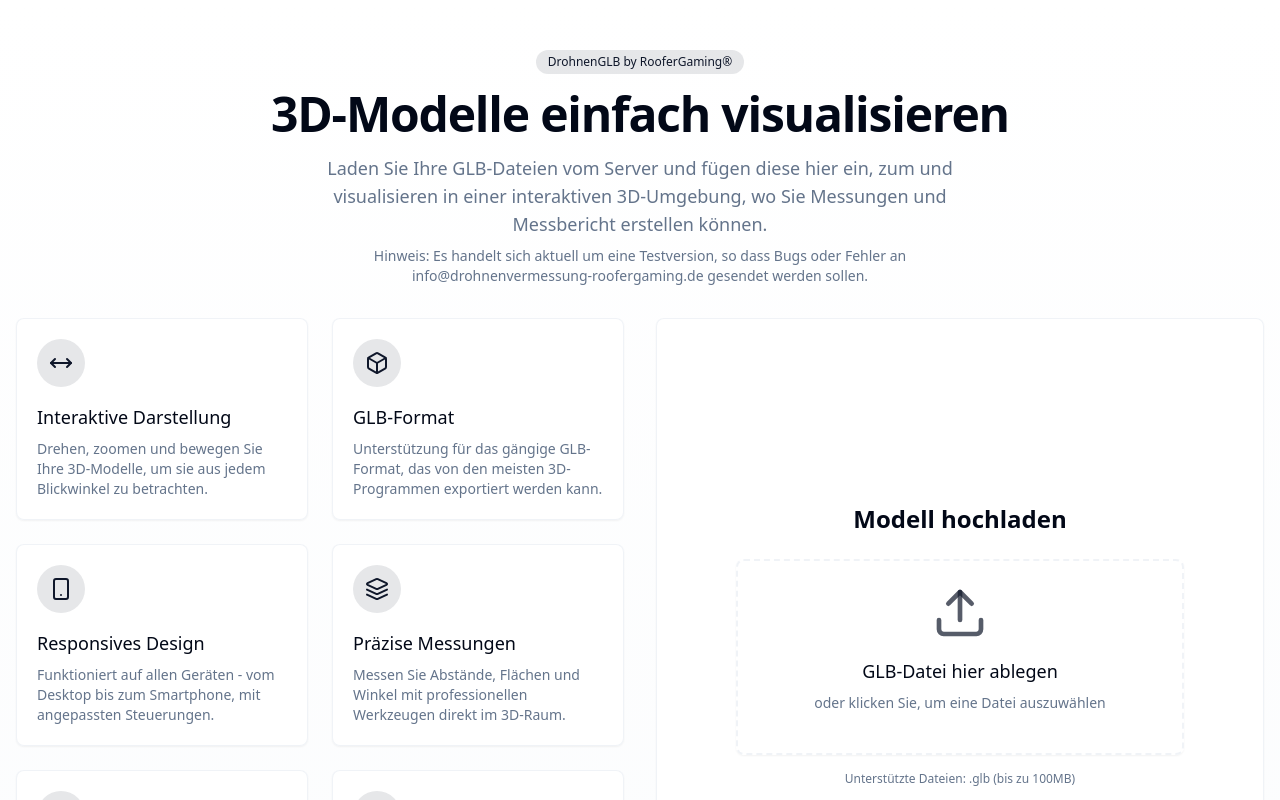
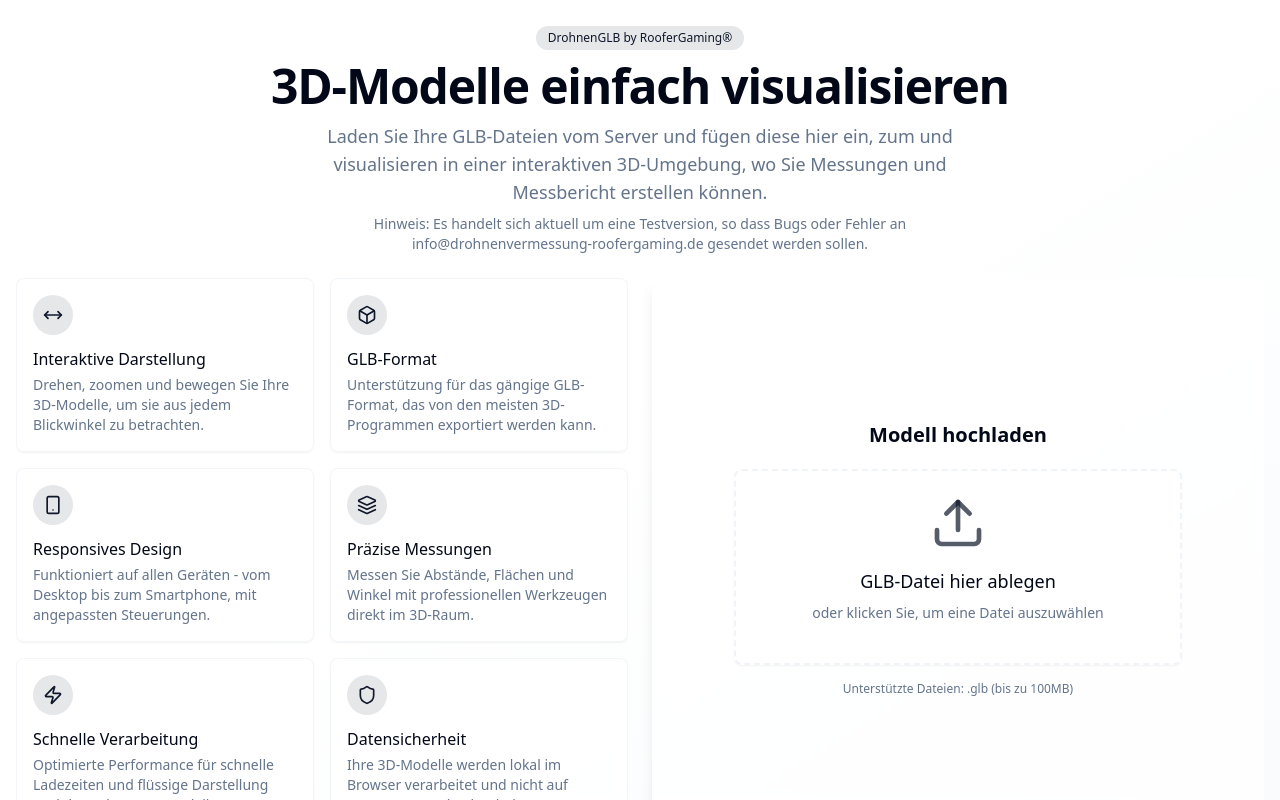
Before and after one commit to RooferGamingGER/glb-viewer-c8cb6b60, a React (Vite) app: page / in a window 1280 px wide. Shown: the top 800 px of the page. Built offline with nearby package versions, Linux system fonts and the light colour scheme.

Commit message:
Implement the plan
This commit implements the changes as per the provided plan.

```diff
--- a/src/index.css
+++ b/src/index.css
@@ -100,7 +100,7 @@
 
 @layer components {
   .glass-panel {
-    @apply bg-background/80 backdrop-blur-sm border border-border/50 rounded-lg shadow-sm transition-all;
+    @apply bg-background/70 backdrop-blur-sm border border-border/40 rounded-lg shadow-sm transition-all;
   }
 
   .glass-button {
@@ -179,3 +179,32 @@
 .button-hover:hover:not(:disabled) {
   @apply shadow-md transform -translate-y-0.5;
 }
+
+/* New animations for modern UI */
+@keyframes fadeIn {
+  from {
+    opacity: 0;
+  }
+  to {
+    opacity: 1;
+  }
+}
+
+@keyframes slideUp {
+  from {
+    opacity: 0;
+    transform: translateY(10px);
+  }
+  to {
+    opacity: 1;
+    transform: translateY(0);
+  }
+}
+
+.animate-fade-in {
+  animation: fadeIn 0.6s ease-out forwards;
+}
+
+.animate-slide-up {
+  animation: slideUp 0.6s ease-out forwards;
+}
--- a/src/pages/Index.tsx
+++ b/src/pages/Index.tsx
@@ -5,18 +5,18 @@ import { Smartphone, Box, Layers, MoveHorizontal, Zap, Shield } from 'lucide-rea
 
 const Index = () => {
   return (
-    <div className="min-h-screen bg-gradient-to-b from-background to-secondary/30 px-4 py-8 md:py-12">
-      <div className="max-w-7xl mx-auto">
-        <div className="text-center mb-8">
-          <div className="inline-block px-3 py-1 bg-primary/10 text-primary rounded-full text-xs font-medium">
+    <div className="h-screen flex flex-col bg-gradient-to-br from-background via-background to-secondary/40 px-4 py-6">
+      <div className="flex-grow max-w-7xl mx-auto flex flex-col justify-between">
+        <div className="text-center mb-4">
+          <div className="inline-block px-3 py-1 bg-primary/10 text-primary rounded-full text-xs font-medium animate-fade-in">
             DrohnenGLB by RooferGaming®
           </div>
 
-          <h1 className="text-3xl md:text-5xl font-bold tracking-tight mt-4 mb-4">
+          <h1 className="text-3xl md:text-4xl lg:text-5xl font-bold tracking-tight mt-3 mb-3 animate-slide-up">
             3D-Modelle einfach visualisieren
           </h1>
 
-          <p className="text-md md:text-lg text-muted-foreground max-w-2xl mx-auto">
+          <p className="text-md md:text-lg text-muted-foreground max-w-2xl mx-auto animate-fade-in">
             Laden Sie Ihre GLB-Dateien vom Server und fügen diese hier ein, zum und visualisieren in einer interaktiven 3D-Umgebung,
             wo Sie Messungen und Messbericht erstellen können.
           </p>
@@ -27,64 +27,64 @@ const Index = () => {
           </p>
         </div>
 
-        <div className="grid grid-cols-1 lg:grid-cols-2 gap-8 mt-8">
+        <div className="grid grid-cols-1 lg:grid-cols-2 gap-6 mt-2 flex-grow overflow-hidden">
           {/* Left side - Information Grid */}
-          <div className="grid grid-cols-1 md:grid-cols-2 gap-4 md:gap-6">
-            <div className="glass-panel p-5 rounded-lg hover:shadow-lg transition-all duration-300 hover:-translate-y-1">
-              <div className="w-12 h-12 bg-primary/10 rounded-full flex items-center justify-center mb-4">
-                <MoveHorizontal className="w-6 h-6 text-primary" />
+          <div className="grid grid-cols-1 md:grid-cols-2 gap-3 md:gap-4 auto-rows-min overflow-auto pb-2">
+            <div className="glass-panel p-4 rounded-lg hover:shadow-lg transition-all duration-300 hover:-translate-y-1 hover:bg-background/90">
+              <div className="w-10 h-10 bg-primary/10 rounded-full flex items-center justify-center mb-3">
+                <MoveHorizontal className="w-5 h-5 text-primary" />
               </div>
-              <h3 className="text-lg font-medium mb-2">Interaktive Darstellung</h3>
+              <h3 className="text-base font-medium mb-1">Interaktive Darstellung</h3>
               <p className="text-sm text-muted-foreground">
                 Drehen, zoomen und bewegen Sie Ihre 3D-Modelle, um sie aus jedem Blickwinkel zu betrachten.
               </p>
             </div>
 
-            <div className="glass-panel p-5 rounded-lg hover:shadow-lg transition-all duration-300 hover:-translate-y-1">
-              <div className="w-12 h-12 bg-primary/10 rounded-full flex items-center justify-center mb-4">
-                <Box className="w-6 h-6 text-primary" />
+            <div className="glass-panel p-4 rounded-lg hover:shadow-lg transition-all duration-300 hover:-translate-y-1 hover:bg-background/90">
+              <div className="w-10 h-10 bg-primary/10 rounded-full flex items-center justify-center mb-3">
+                <Box className="w-5 h-5 text-primary" />
               </div>
-              <h3 className="text-lg font-medium mb-2">GLB-Format</h3>
+              <h3 className="text-base font-medium mb-1">GLB-Format</h3>
               <p className="text-sm text-muted-foreground">
                 Unterstützung für das gängige GLB-Format, das von den meisten 3D-Programmen exportiert werden kann.
               </p>
             </div>
 
-            <div className="glass-panel p-5 rounded-lg hover:shadow-lg transition-all duration-300 hover:-translate-y-1">
-              <div className="w-12 h-12 bg-primary/10 rounded-full flex items-center justify-center mb-4">
-                <Smartphone className="w-6 h-6 text-primary" />
+            <div className="glass-panel p-4 rounded-lg hover:shadow-lg transition-all duration-300 hover:-translate-y-1 hover:bg-background/90">
+              <div className="w-10 h-10 bg-primary/10 rounded-full flex items-center justify-center mb-3">
+                <Smartphone className="w-5 h-5 text-primary" />
               </div>
-              <h3 className="text-lg font-medium mb-2">Responsives Design</h3>
+              <h3 className="text-base font-medium mb-1">Responsives Design</h3>
               <p className="text-sm text-muted-foreground">
                 Funktioniert auf allen Geräten - vom Desktop bis zum Smartphone, mit angepassten Steuerungen.
               </p>
             </div>
 
-            <div className="glass-panel p-5 rounded-lg hover:shadow-lg transition-all duration-300 hover:-translate-y-1">
-              <div className="w-12 h-12 bg-primary/10 rounded-full flex items-center justify-center mb-4">
-                <Layers className="w-6 h-6 text-primary" />
+            <div className="glass-panel p-4 rounded-lg hover:shadow-lg transition-all duration-300 hover:-translate-y-1 hover:bg-background/90">
+              <div className="w-10 h-10 bg-primary/10 rounded-full flex items-center justify-center mb-3">
+                <Layers className="w-5 h-5 text-primary" />
               </div>
-              <h3 className="text-lg font-medium mb-2">Präzise Messungen</h3>
+              <h3 className="text-base font-medium mb-1">Präzise Messungen</h3>
               <p className="text-sm text-muted-foreground">
                 Messen Sie Abstände, Flächen und Winkel mit professionellen Werkzeugen direkt im 3D-Raum.
               </p>
             </div>
 
-            <div className="glass-panel p-5 rounded-lg hover:shadow-lg transition-all duration-300 hover:-translate-y-1">
-              <div className="w-12 h-12 bg-primary/10 rounded-full flex items-center justify-center mb-4">
-                <Zap className="w-6 h-6 text-primary" />
+            <div className="glass-panel p-4 rounded-lg hover:shadow-lg transition-all duration-300 hover:-translate-y-1 hover:bg-background/90">
+              <div className="w-10 h-10 bg-primary/10 rounded-full flex items-center justify-center mb-3">
+                <Zap className="w-5 h-5 text-primary" />
               </div>
-              <h3 className="text-lg font-medium mb-2">Schnelle Verarbeitung</h3>
+              <h3 className="text-base font-medium mb-1">Schnelle Verarbeitung</h3>
               <p className="text-sm text-muted-foreground">
                 Optimierte Performance für schnelle Ladezeiten und flüssige Darstellung auch komplexer 3D-Modelle.
               </p>
             </div>
 
-            <div className="glass-panel p-5 rounded-lg hover:shadow-lg transition-all duration-300 hover:-translate-y-1">
-              <div className="w-12 h-12 bg-primary/10 rounded-full flex items-center justify-center mb-4">
-                <Shield className="w-6 h-6 text-primary" />
+            <div className="glass-panel p-4 rounded-lg hover:shadow-lg transition-all duration-300 hover:-translate-y-1 hover:bg-background/90">
+              <div className="w-10 h-10 bg-primary/10 rounded-full flex items-center justify-center mb-3">
+                <Shield className="w-5 h-5 text-primary" />
               </div>
-              <h3 className="text-lg font-medium mb-2">Datensicherheit</h3>
+              <h3 className="text-base font-medium mb-1">Datensicherheit</h3>
               <p className="text-sm text-muted-foreground">
                 Ihre 3D-Modelle werden lokal im Browser verarbeitet und nicht auf externe Server hochgeladen.
               </p>
@@ -92,19 +92,19 @@ const Index = () => {
           </div>
 
           {/* Right side - File Upload */}
-          <div className="glass-panel p-6 md:p-8 rounded-lg flex flex-col justify-center items-center">
+          <div className="glass-panel p-5 md:p-6 rounded-lg flex flex-col justify-center items-center backdrop-blur-sm shadow-lg border border-white/10 hover:shadow-xl transition-all duration-300">
             <div className="w-full max-w-md mx-auto">
-              <h2 className="text-2xl font-bold mb-6 text-center">Modell hochladen</h2>
+              <h2 className="text-xl font-bold mb-5 text-center">Modell hochladen</h2>
               <FileUpload />
             </div>
           </div>
         </div>
+
+        <footer className="w-full text-center text-sm text-muted-foreground mt-4 mb-0">
+          <p>© {new Date().getFullYear()} DrohnenGLB by RooferGaming® | Alle Rechte vorbehalten</p>
+          <p className="text-xs mt-1">Unterstützt GLB-Dateien bis zu 100MB</p>
+        </footer>
       </div>
-
-      <footer className="w-full text-center text-sm text-muted-foreground mt-12">
-        <p>© {new Date().getFullYear()} DrohnenGLB by RooferGaming® | Alle Rechte vorbehalten</p>
-        <p className="text-xs mt-1">Unterstützt GLB-Dateien bis zu 100MB</p>
-      </footer>
     </div>
   );
 };
```
